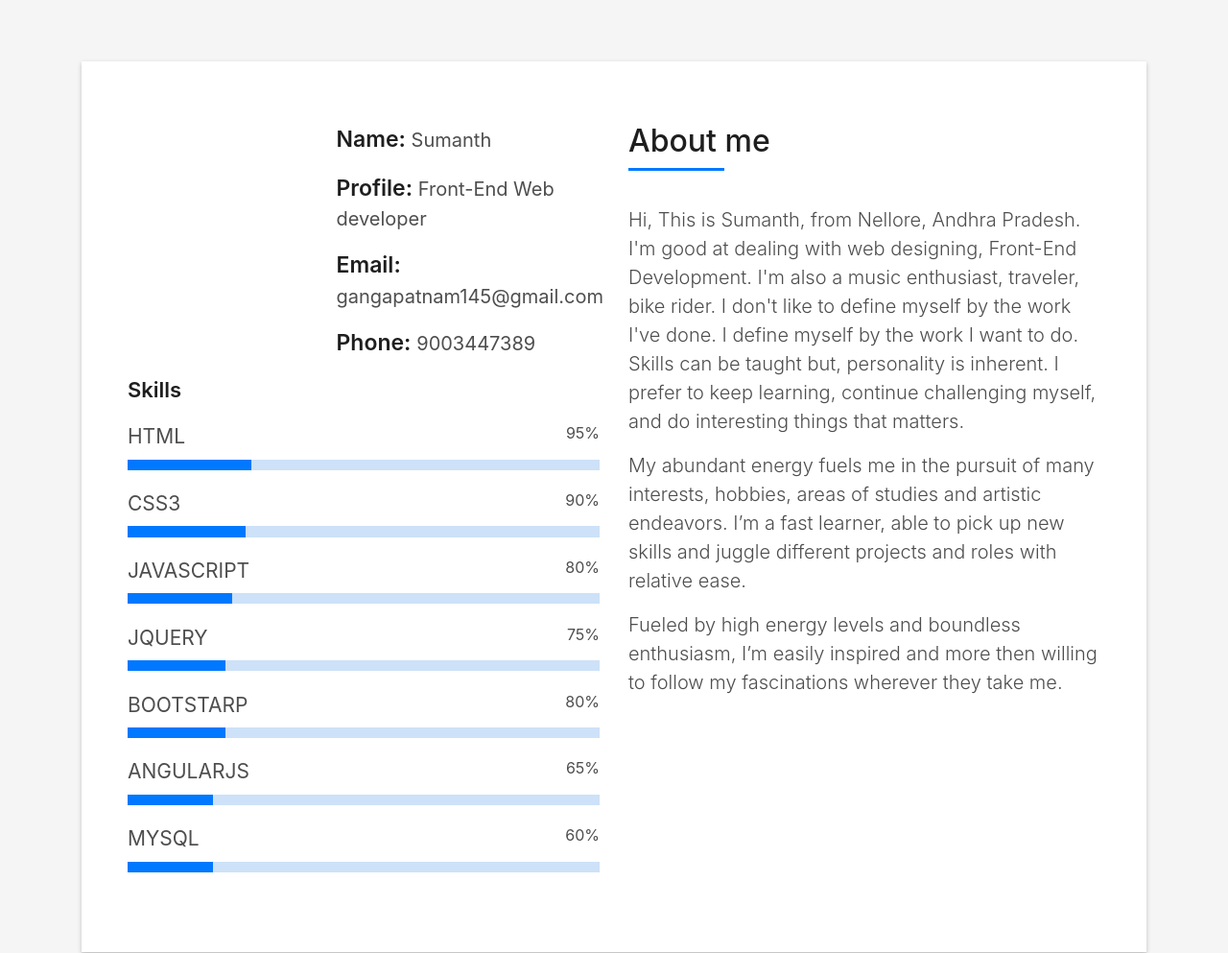
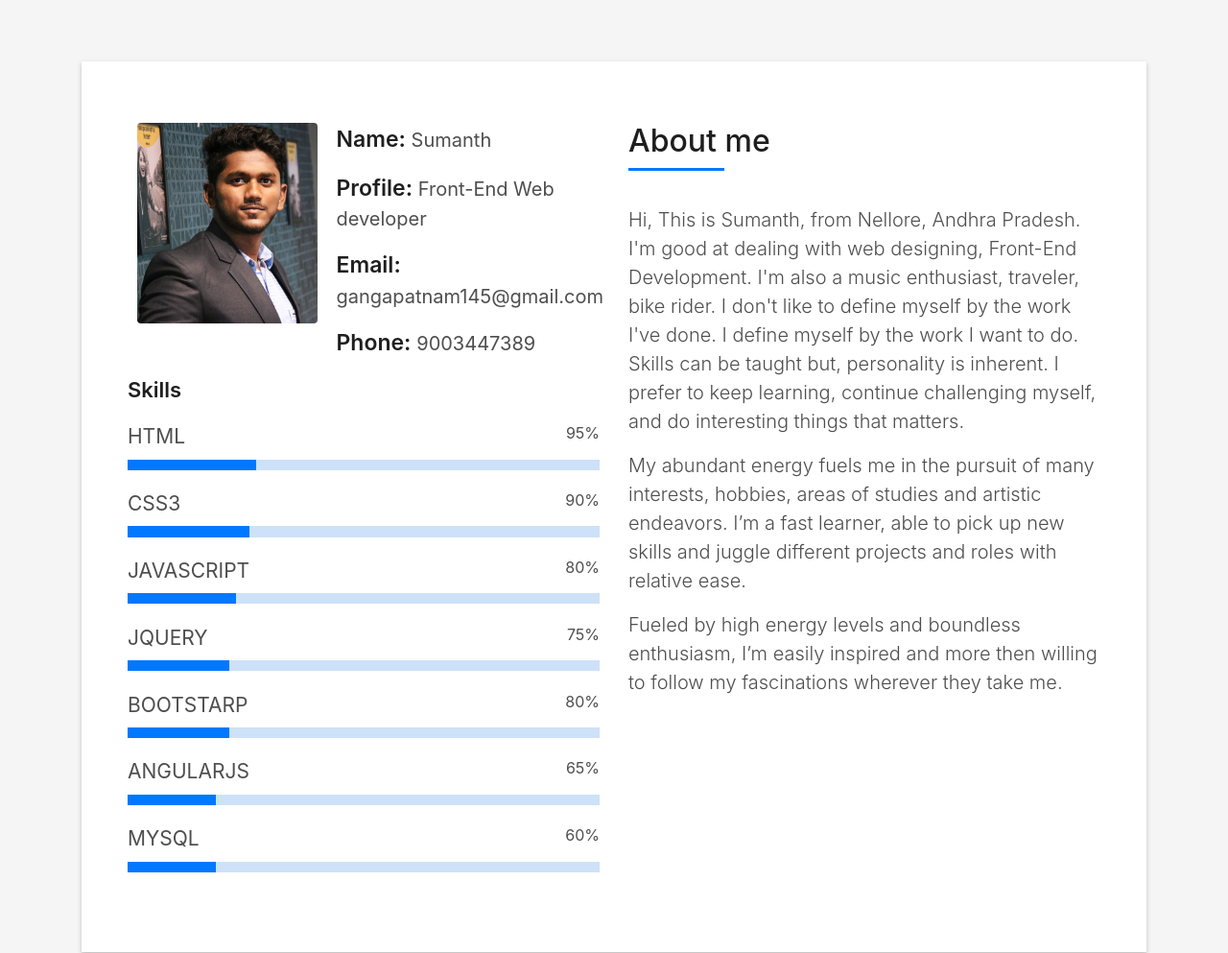
Before and after one commit to sumaanthg/test, a plain HTML site: page index.html in a window 1280 px wide. Shown: the part 800-1793 px from the top of the page at 96% size. Drawn offline with nearby package versions, Linux system fonts and the light colour scheme; some packages are replaced by stand-ins of ours; files whose address does not match are found by name.

Commit message:
Update index.html

```diff
--- a/index.html
+++ b/index.html
@@ -13,7 +13,7 @@
 
 
   <!-- Favicons -->
-  <link href="img/Title-Image.png" rel="icon">
+  <link href="Title-Image.png" rel="icon">
   <link href="img/apple-touch-icon.png" rel="apple-touch-icon">
 
   <!-- Bootstrap CSS File -->
@@ -94,7 +94,7 @@
                 <div class="row">
                   <div class="col-sm-6 col-md-5">
                     <div class="about-img">
-                      <img src="img/my-pic.jpg" class="img-fluid rounded b-shadow-a" alt="">
+                      <img src="mypic.jpg" class="img-fluid rounded b-shadow-a" alt="">
                     </div>
                   </div>
                   <div class="col-sm-6 col-md-7">
@@ -264,7 +264,7 @@
           <div id="testimonial-mf" class="owl-carousel owl-theme">
             <div class="testimonial-box">
               <div class="author-test">
-                <img src="img/my-pic.jpg" alt="" class="rounded-circle b-shadow-a">
+                <img src="my-pic.jpg" alt="" class="rounded-circle b-shadow-a">
                 <span class="author">Sumanth</span>
               </div>
               <div class="content-test">
```
